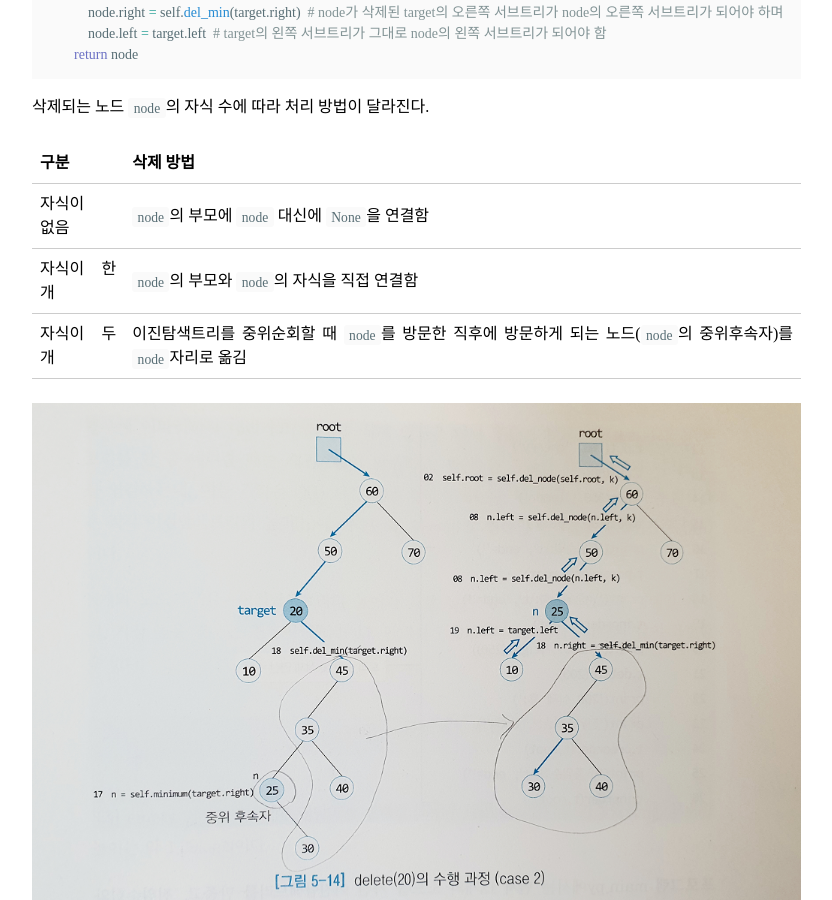
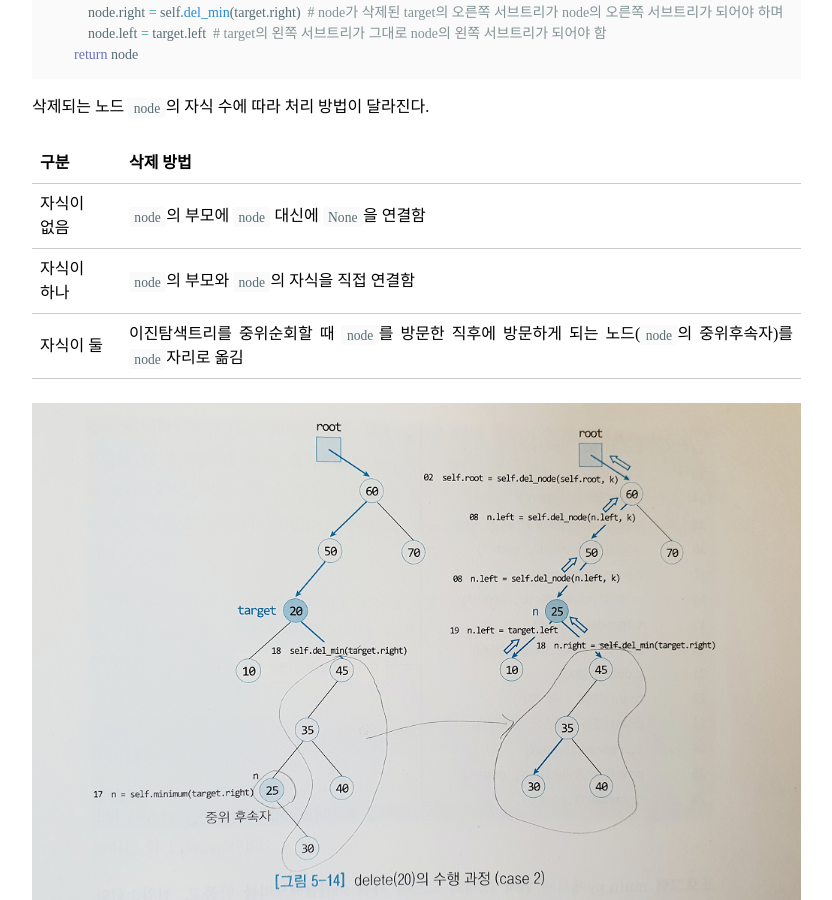
Before and after one commit to boreum0302/blog, a Jekyll site: the page built from _posts/2020-04-07-search-tree.md, in a window 1280 px wide and 900 px high, scrolled down 3556 px. Shown: the whole window, without its empty margins (335-1167 px from the left). Built offline with Jekyll 4.4.1, drawn with Linux system fonts in a browser that asks for light colours; nearby versions of some CDN libraries; some web fonts are replaced.

Commit message:
Update 2020-04-07-search-tree.md

```diff
--- a/_posts/2020-04-07-search-tree.md
+++ b/_posts/2020-04-07-search-tree.md
@@ -125,8 +125,8 @@ class BST:
 |구분|삭제 방법|
 |---|---|
 |자식이 없음|`node`의 부모에 `node` 대신에 `None`을 연결함|
-|자식이 한 개|`node`의 부모와 `node`의 자식을 직접 연결함|
-|자식이 두 개|이진탐색트리를 중위순회할 때 `node`를 방문한 직후에 방문하게 되는 노드(`node`의 중위후속자)를 `node`자리로 옮김|
+|자식이 하나|`node`의 부모와 `node`의 자식을 직접 연결함|
+|자식이 둘|이진탐색트리를 중위순회할 때 `node`를 방문한 직후에 방문하게 되는 노드(`node`의 중위후속자)를 `node`자리로 옮김|
 
 ![(1)]({{ '/images/2020-04-07-(2).png' }}){: .align-center}
 
```
